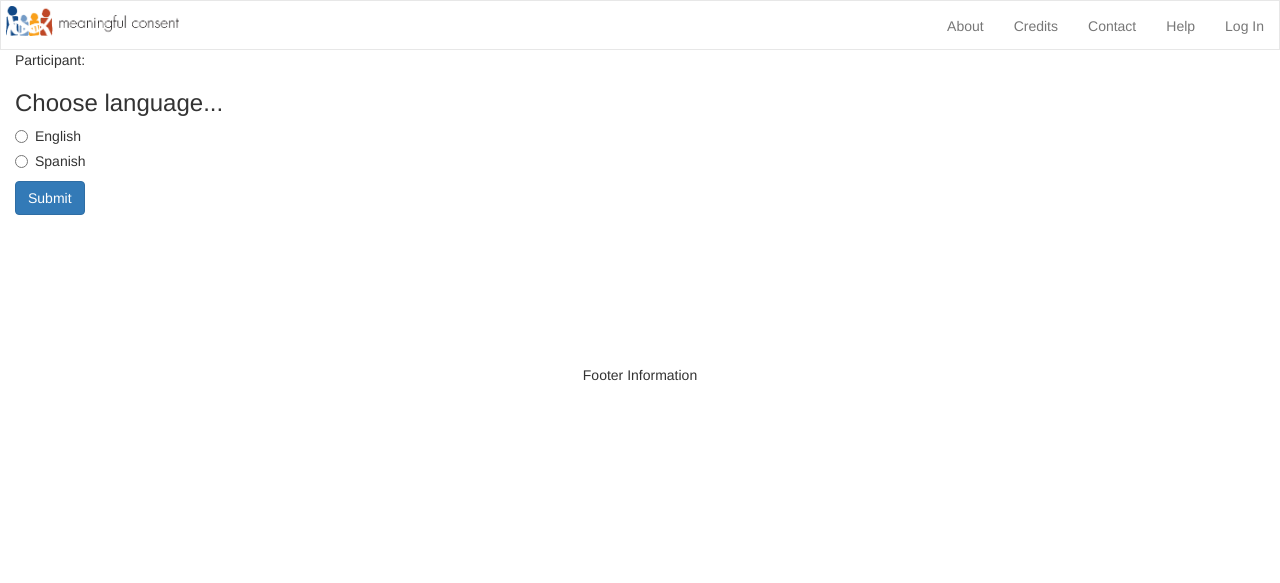
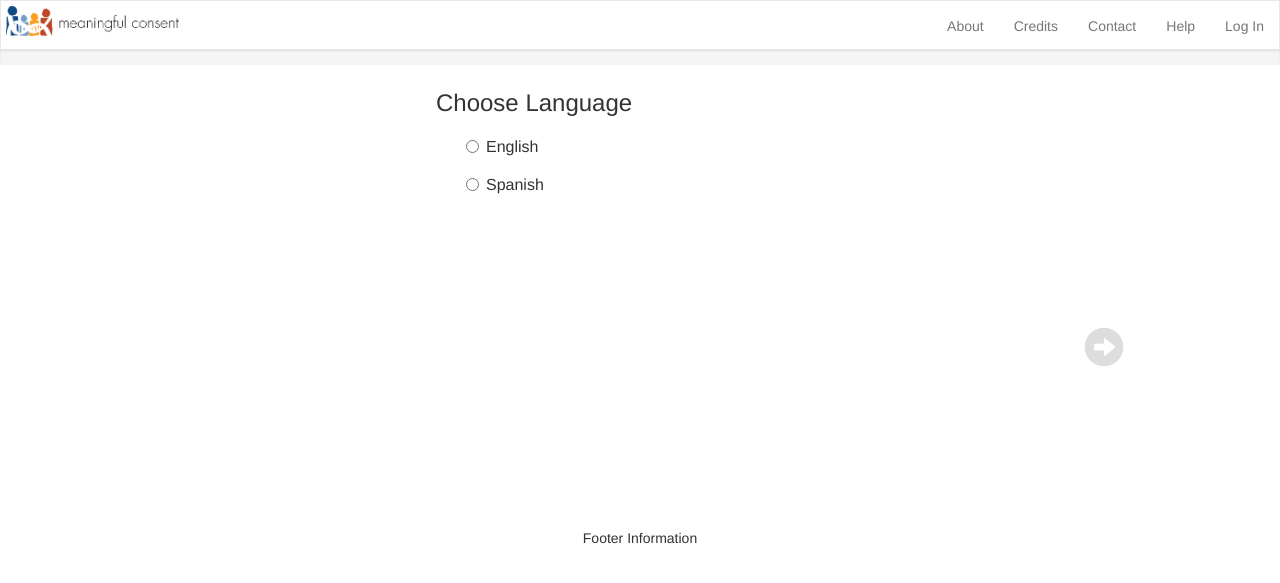
Before and after one commit to ccnmtl/meaningfulconsent, a Django app: template meaningfulconsent/templates/main/participant_language.html in a window 1280 px wide. Shown: the top 583 px of the page. Run offline with Django 3.2, Linux system fonts and the light colour scheme; the template is opened without the code that fills it, so the values that code supplies are empty; some libraries are stand-ins or nearby versions.

Commit message:
Integrate Choose Language

```diff
--- a/meaningfulconsent/templates/main/participant_language.html
+++ b/meaningfulconsent/templates/main/participant_language.html
@@ -1,35 +1,20 @@
 {% extends 'base.html' %}
 
+{% load i18n %}
+
 {% block js %}
+    <script src="{{STATIC_URL}}js/app/participant.js"></script>
     <script type="text/javascript">
-        jQuery(document).ready(function () {
-
-            jQuery("form").submit(function() {
-                var valid = true;
-
-                var children = jQuery(this).find("input,textarea,select");
-                jQuery.each(children, function() {
-                    if (valid && jQuery(this).is(":visible")) {
-                        if (this.type === 'radio') {
-                            // one in the group needs to be checked
-                            var selector = 'input[name=' + jQuery(this).attr("name") + ']';
-                            valid = jQuery(selector).is(":checked");
-                        }
-                    }
-                });
-
-                if (!valid) {
-                    alert("Please select a language before continuing.");
-                }
-
-                return valid;
+        jQuery(document).ready(function() {
+            var view = new ParticipantPageView({
+                el: jQuery("body")[0],
+                participant_id: {{request.user.id}}
             });
         });
     </script>
 {% endblock %}
 
-{% block css %}
-{% endblock %}
+{% block css %}{% endblock %}
 
 {% block bodyclass %}{% endblock %}
 
@@ -37,32 +22,50 @@
 
 {% block title %}Choose language{% endblock %}
 
-{% block pagetitle %}<h1>Welcome!</h1>{% endblock %}
+{% block content %}
+    {% with percent_complete=0 %}
+    <div class="row">
+        <div class="content-carousel-progress progress">
+            <div class="progress-bar progress-bar-striped" role="progressbar"
+             aria-valuenow="{{percent_complete}}"
+             aria-valuemin="0" aria-valuemax="100"
+             style="width: {{percent_complete}}%">
+            <span class="sr-only">{{percent_complete}}% Complete</span>
+            </div>
+        </div>
+    </div>
+    {% endwith %}
 
-{% block moduletabs %}{% endblock %}
-
-{% block participantnav %}{% endblock %}
-
-{% block content %}
-    Participant: {{request.user.username}}
-    <form action="/participant/language/" method="post">
+    <div id="content" class="content-carousel row">
+        <div class="col-sm-1 previous"></div>
+        <div class="col-sm-10">
+            <div class="col-sm-3 col-sm-offset-4">
+            <form action="{% url 'participant-language' %}" method="post">
                 {% csrf_token %}
-        <h3>Choose language...</h3>
+                <h3>Choose Language</h3>
+                <div id="content" class="pageblock choose-language-quiz">
                     <div class="radio">
                       <label>
                         <input type="radio" name="language" value="en" />
-                English
+                            English <span class="glyphicon glyphicon-ok hidden" />
                       </label>
                     </div>
                     <div class="radio">
                       <label>
                         <input type="radio" name="language" value="es" />
-                Spanish
+                            Spanish <span class="glyphicon glyphicon-ok hidden" />
                       </label>
                     </div>
-        <input type="submit" class="btn btn-primary" value="Submit" />
+                </div>
             </form>
+            </div>
+        </div>
+        <div class="col-sm-1 next">
+            <a href="#" class="btn dimmed">
+                <span class="glyphicon glyphicon-circle-arrow-right"></span>
+            </a>
+        </div>
+    </div>
 {% endblock %}
 
-{% block content-nav %}
-{% endblock %}
+{% block content-nav %}{% endblock %}
--- a/meaningfulconsent/templates/quizblock/question.html
+++ b/meaningfulconsent/templates/quizblock/question.html
@@ -8,7 +8,7 @@
         {% include 'quizblock/video_complete_quiz.html' %}
     {% else %}
     <div class="casecontent">
-        <div class="casequestion text-center panel panel-default">
+        <div class="casequestion panel panel-default">
             <div class="casequestiontext panel-heading">
 
             {{question.text|markdown}}
@@ -43,10 +43,6 @@
             {% endif %}
             </div>
         </div>
-
-        {% if response %}
-            {% include 'quizblock/show_answer.html' %}
-        {% endif %}
     </div>
     {% endif %}
 </div>
--- a/meaningfulconsent/templates/quizblock/single_choice.html
+++ b/meaningfulconsent/templates/quizblock/single_choice.html
@@ -1,6 +1,6 @@
 {% load markup %}
 
-<ol type="A">
+<ol class="caseanswercontainer">
     {% for answer in question.answer_set.all %}
         <li>
         {% if response %}
@@ -27,4 +27,3 @@
         </li>
   {% endfor %}
 </ol>
-<div style="clear: both"></div>
--- a/meaningfulconsent/templates/quizblock/single_choice_show_answer.html
+++ b/meaningfulconsent/templates/quizblock/single_choice_show_answer.html
@@ -12,5 +12,5 @@
         </div>
     </div>
 {% else %}
-    <p>{{question.explanation|markdown}}</p>
+
 {% endif %}
--- a/media/css/main.css
+++ b/media/css/main.css
@@ -391,18 +450,16 @@ div.participant-search-container .help-block {
 .content-carousel .col-sm-1 {
     display: table-cell;
     float: none;
-    vertical-align: middle;
+    vertical-align: top;
+    position: relative;
 }
 .content-carousel .col-sm-10 {
     display: table-cell;
     float: none;
 }
 
-.content-carousel .col-sm-1 {
-    display: table-cell;
-    float: none;
-    vertical-align: middle;
-    position: relative;
+.content-carousel .col-sm-1 a {
+    margin-top: 250px;
 }
 
 .content-carousel .col-sm-1 a:active,
@@ -624,73 +712,23 @@ div.pageblock.survey div.cases {
     margin-bottom: 20px;
 }
 
-.casequestionintrotext {
-    display: none;
+/* choose language */
+.choose-language-quiz .radio {
+    margin: 0 0 15px 30px;
 }
 
-.casequestion ol {
-    display: inline-block;
+.choose-language-quiz .glyphicon-ok {
+    color: #5cb85c;
+    font-size: 24px;
+    margin-top: -10px;
+    margin-left: 1px;
 }
 
-/** Five column layout **/
-.col-xs-5ths,
-.col-sm-5ths,
-.col-md-5ths,
-.col-lg-5ths {
-    position: relative;
-    min-height: 1px;
-    padding-right: 10px;
-    padding-left: 10px;
-    height: 400px;
+.choose-language-quiz .radio label {
+    vertical-align: top;
 }
 
-.col-xs-5ths {
-    width: 20%;
-    float: left;
-}
-
-@media (min-width: 768px) {
-    .col-sm-5ths {
-        width: 20%;
-        float: left;
-    }
-}
-
-@media (min-width: 992px) {
-    .col-md-5ths {
-        width: 20%;
-        float: left;
-    }
-}
-
-@media (min-width: 1200px) {
-    .col-lg-5ths {
-        width: 20%;
-        float: left;
-    }
-}
-
-/* Priority colors */
-.pr-important {
-    background-color: #E84C23 !important;
-}
-
-.pr-somewhat-important {
-    background-color: #EB7657 !important;
-}
-
-.pr-neutral {
-    background-color: #EEA08C !important;
-}
-
-.pr-somewhat-unimportant {
-    background-color: #F1CAC0 !important;
-}
-
-.pr-unimportant {
-    background-color: #f5f5f5 !important;
-}
-
+/* Participant Printout */
 .participant-printout {
     padding: 20px;
     width: 75%;
```
Also changed, not shown: other parts of media/css/main.css (+92 -2 lines), meaningfulconsent/main/tests/test_views.py (+16 -9 lines), meaningfulconsent/main/views.py (+15 -7 lines), meaningfulconsent/templates/pagetree/page.html (+5 -5 lines), media/js/app/participant.js (+47 -32 lines). Lines whose indentation alone changed are shown as unchanged.
